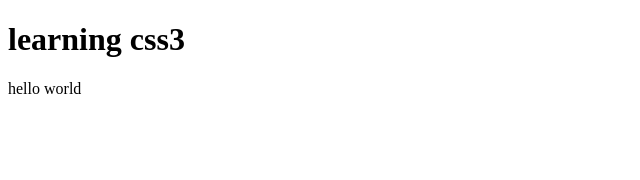
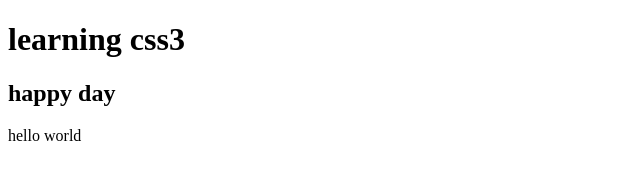
Before and after one commit to zaibasamreen/branching-zaiba, a plain HTML site: page index.html in a window 1280 px wide. Shown: the whole page, without its empty margins (0-640 px from the left). Drawn offline with Linux system fonts and the light colour scheme.

Commit message:
modified

```diff
--- a/index.html
+++ b/index.html
@@ -8,6 +8,7 @@
 </head>
 <body>
     <h1>learning css3</h1>
+    <h2>happy day</h2>
     <p>hello world</p>
 
 </body>
```
